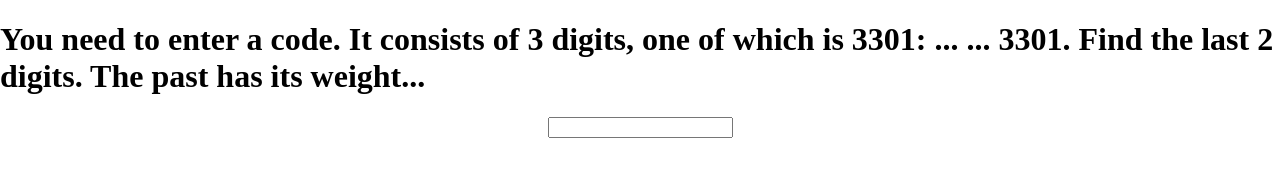
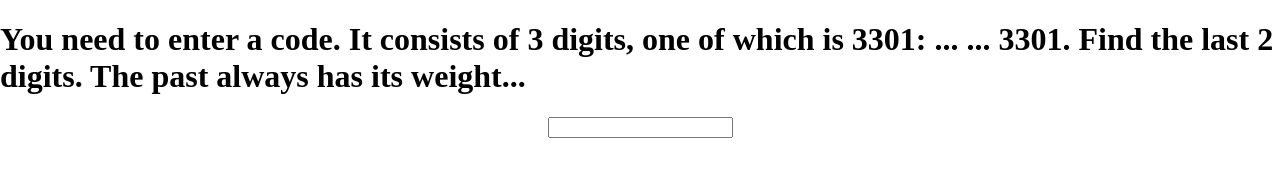
Before and after one commit to Lastknight12/Reddit, a plain HTML site: page index.html in a window 1280 px wide. Drawn offline with Linux system fonts and the light colour scheme.

Commit message:
Update index.html

```diff
--- a/index.html
+++ b/index.html
@@ -5,7 +5,7 @@
     <title>...</title>
   </head>
   <body style="display: flex; align-items: center; justify-content: center; flex-direction: column; margin: 0; padding: 0;">
-    <h1>You need to enter a code. It consists of 3 digits, one of which is 3301: ... ... 3301. Find the last 2 digits. The past has its weight...</h1>
+    <h1>You need to enter a code. It consists of 3 digits, one of which is 3301: ... ... 3301. Find the last 2 digits. The past always has its weight...</h1>
     <input id="code" type="text">
   </body>
   <script src="js.js"></script>
```
